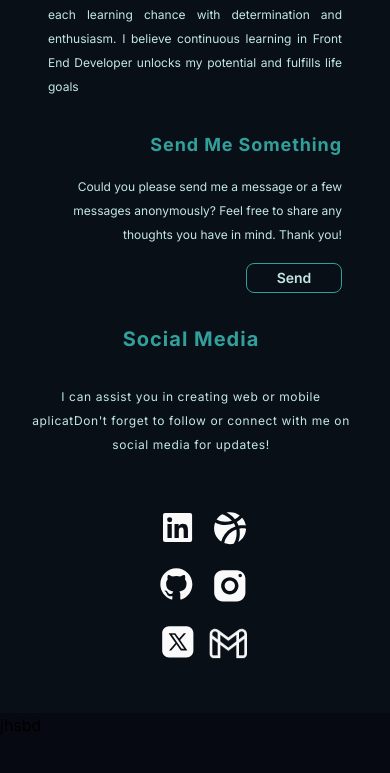
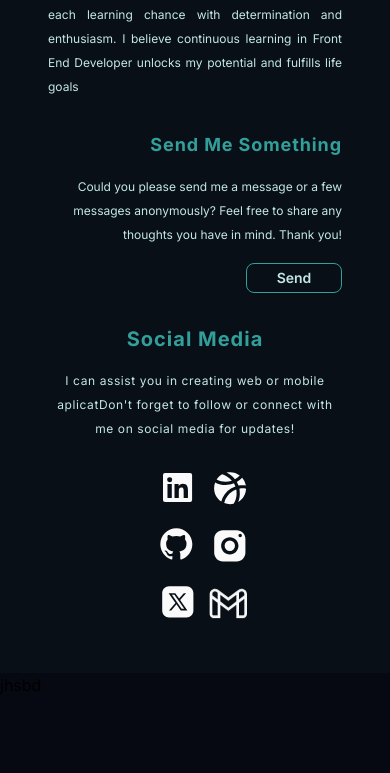
Before and after one commit to fiebryhoga/Portofolio-Server-Connected, a Next.js app: page / in a window 390 px wide. Shown: the part 1057-1830 px from the top of the page. Built offline with nearby package versions, Linux system fonts and the light colour scheme.

Commit message:
Responsive Home Page

```diff
--- a/app/Page/about/page.jsx
+++ b/app/Page/about/page.jsx
@@ -4,7 +4,7 @@
 import { React, useEffect } from "react";
 import AOS from "aos";
 import "aos/dist/aos.css";
-import  Header from "@/app/components/Header"
+import Header from "@/app/components/Header";
 
 const About = () => {
   useEffect(() => {
@@ -67,7 +67,7 @@ const About = () => {
         </div>
       </div>
 
-      <div className="flex flex-col gap-8 w-full pr-2 items-center mb-12">
+      <div className="flex flex-col gap-4 w-full items-center mb-6">
         <h2
           className="text-xl mt-8 lg:text-4xl font-bold tracking-wider text-[#329f9a]"
           data-aos="fade-up"
@@ -76,7 +76,7 @@ const About = () => {
           Social Media
         </h2>
         <p
-          className="text-[#c3e7e5] tracking-wider text-center text-xs leading-6 lg:leading-8 px-8"
+          className="text-[#c3e7e5] tracking-wider text-center text-xs leading-6 lg:leading-8 px-12"
           data-aos="fade-up"
           data-aos-duration="1000"
         >
--- a/app/page.jsx
+++ b/app/page.jsx
@@ -16,7 +16,7 @@ const Page = () => {
   return (
     <main className="min-h-screen w-full bg-[#060911]">
       <Navbar />
-      <div className="">
+      <div className="flex flex-col">
         <div id="home">
           <Home />
         </div>
```
